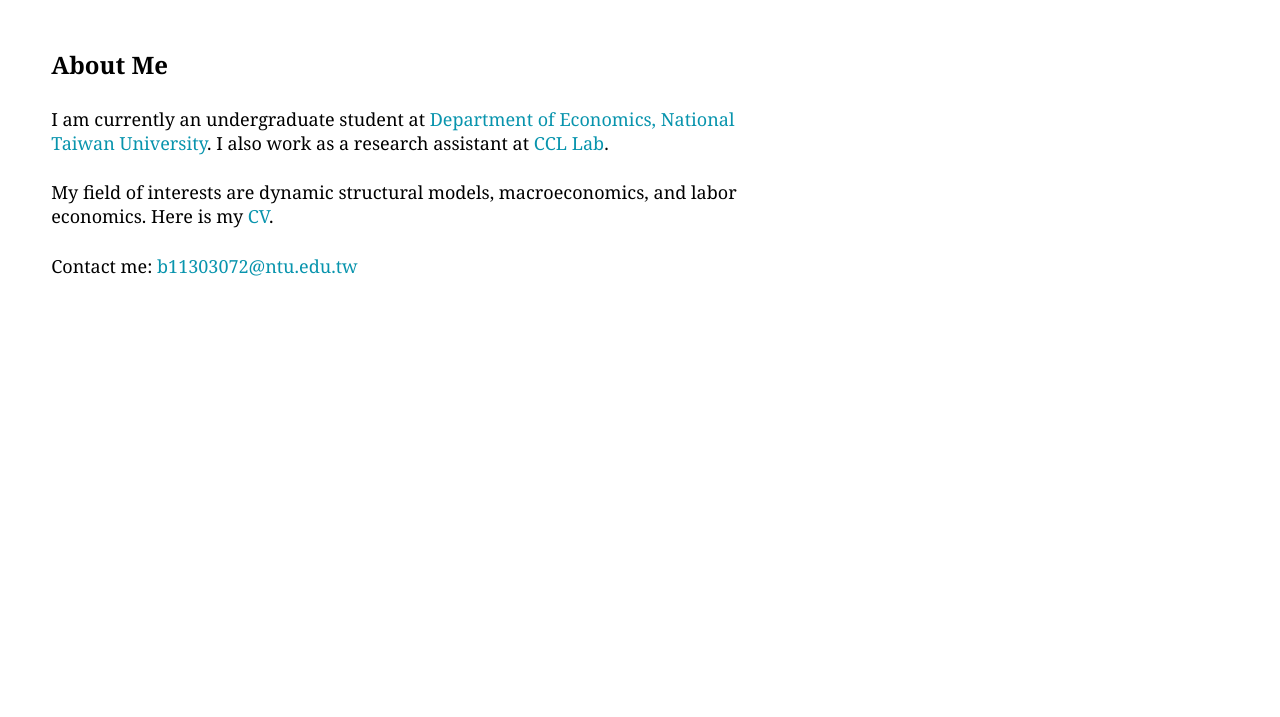
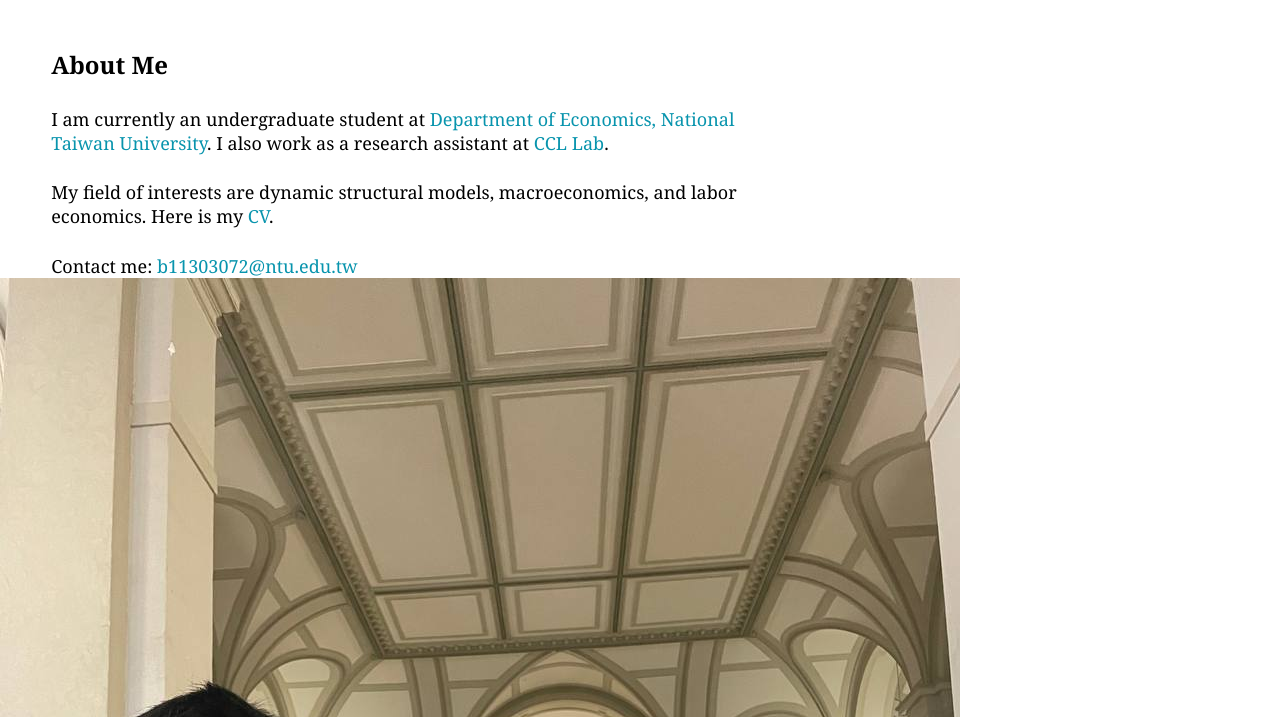
Before and after one commit to KaiJyunWang/KaiJyunWang.github.io, a plain HTML site: page index.html in a window 1280 px wide. Shown: the part 83-800 px from the top of the page. Drawn offline with Linux system fonts and the light colour scheme.

Commit message:
set home photo

```diff
--- a/index.html
+++ b/index.html
@@ -37,6 +37,7 @@
               <p>
                Contact me: <a href="mailto:b11303072@ntu.edu.tw">b11303072@ntu.edu.tw</a>
               </p>
+              <img src="/pictures/index_photo.jpg" alt="index_photo">
           </div>
       </div>
   </body>
```
Also changed, not shown: pictures/index_photo.jpg (added).
